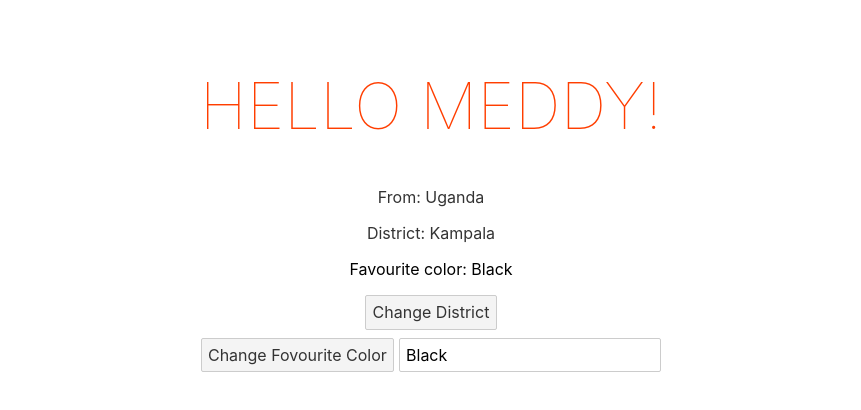
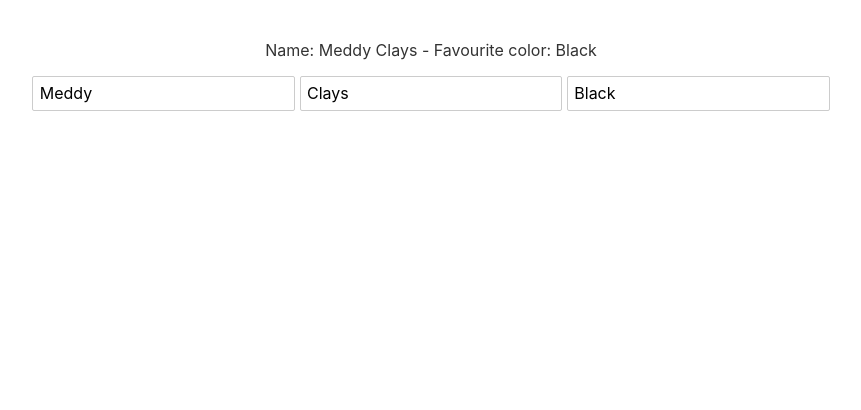
Before and after one commit to kaluuma-muhammad/svelte-tutorials, a Svelte app: page / in a window 1280 px wide. Shown: the top 410 px of the page, without its empty margins (209-1070 px from the left). Built offline with nearby package versions, Linux system fonts and the light colour scheme.

Commit message:
reactive values

```diff
--- a/src/App.svelte
+++ b/src/App.svelte
@@ -1,16 +1,14 @@
 <script>
-	let name = "Meddy";
-	let country = "Uganda";
-	let district = "Kampala";
+	let firstName = "Meddy";
+	let lastName = "Clays";
 	let color = "Black";
 
-	const changeDistrict = () => {
-		district = "Mpigi";
-	};
+	// Reative value
+	$: fullName = `${firstName} ${lastName}`;
 
-	const changeColor = () => {
-		color = "Red";
-	};
+	// const changeColor = () => {
+	// 	color = "Red";
+	// };
 
 	// const inputChangeColor = (e) => {
 	// 	color = e.target.value;
@@ -18,15 +16,10 @@
 </script>
 
 <main>
-	<h1>Hello {name}!</h1>
-	<p>From: {country}</p>
-	<p>District: {district}</p>
-	<p style="color: {color};">Favourite color: {color}</p>
+	<p>Name: {fullName} - Favourite color: {color}</p>
 
-	<button on:click={changeDistrict}>Change District</button><br>
-	<button on:click={changeColor}>Change Fovourite Color</button>
-
-	<!-- <input type="text" on:input={inputChangeColor} value={color}> -->
+	<input type="text" placeholder="First Name" bind:value={firstName}>
+	<input type="text" placeholder="Last Name" bind:value={lastName}>
 	<input type="text" placeholder="Enter Color" bind:value={color}>
 </main>
 
@@ -38,12 +31,12 @@
 		margin: 0 auto;
 	}
 
-	h1 {
+	/* h1 {
 		color: #ff3e00;
 		text-transform: uppercase;
 		font-size: 4em;
 		font-weight: 100;
-	}
+	} */
 
 	@media (min-width: 640px) {
 		main {
```
